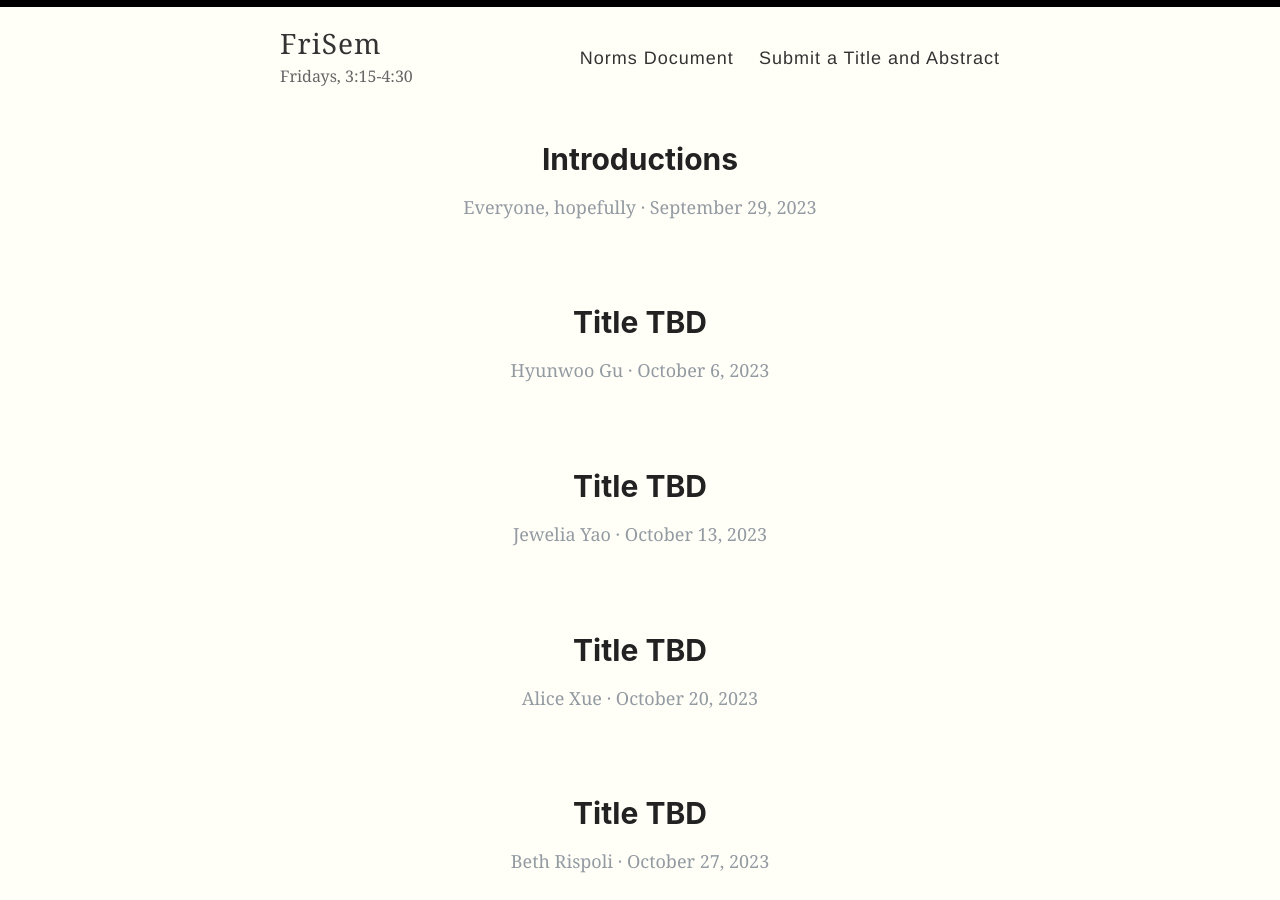
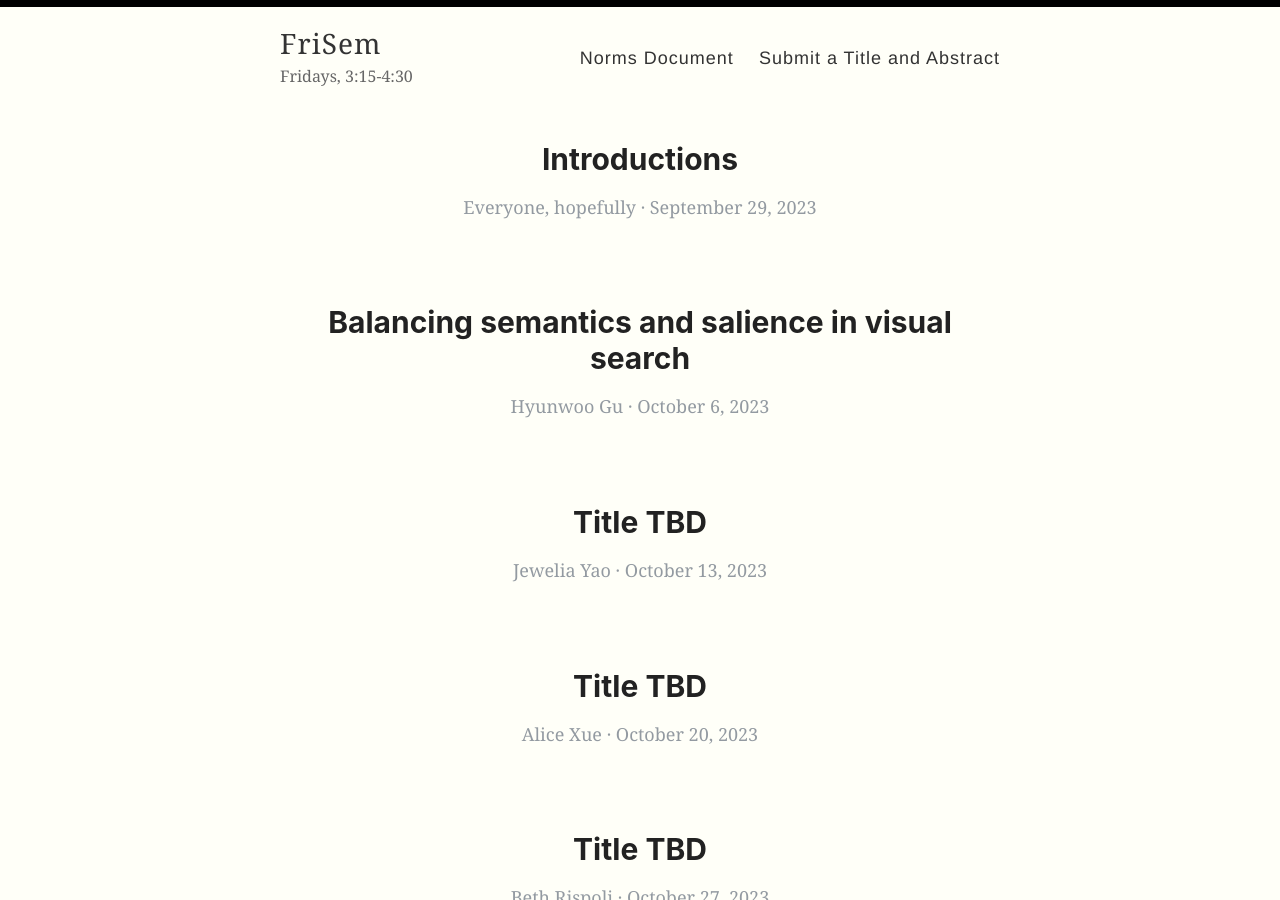
Before and after one commit to frisem/frisem.github.io, a Jekyll site: the page built from index.html, in a window 1280 px wide and 900 px high. Built offline with Jekyll 4.4.1, drawn with Linux system fonts in a browser that asks for light colours; the list of posts is cut into pages by our own code.

Commit message:
added Hyunwoo's talk title

```diff
--- a/_posts/2023-10-06-hyunwoo-gu.md
+++ b/_posts/2023-10-06-hyunwoo-gu.md
@@ -1,6 +1,6 @@
 ---
 layout: post
-title: Title TBD
+title: Balancing semantics and salience in visual search
 speaker: Hyunwoo Gu
 ---
 
```
